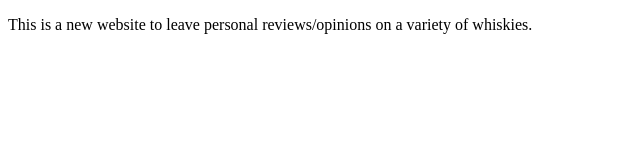
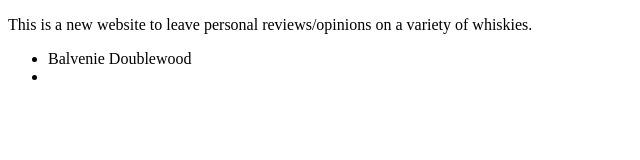
Before and after one commit to BNorth93/ModernJavascriptB.S, a plain HTML site: page index.html in a window 1280 px wide. Shown: the whole page, without its empty margins (0-640 px from the left). Drawn offline with Linux system fonts and the light colour scheme.

Commit message:
Update index.html

```diff
--- a/index.html
+++ b/index.html
@@ -5,6 +5,10 @@
 <title> The Whisky Vault</title>
 </head>
 <body>
+  <main>
 <p> This is a new website to leave personal reviews/opinions on a variety of whiskies. </p>
+  <ul>
+  <li> Balvenie Doublewood</li>
+  <li>
 </body>
 </html>
```
